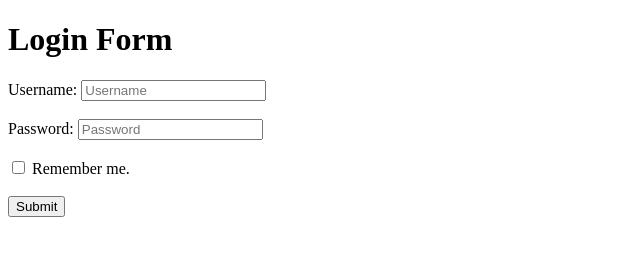
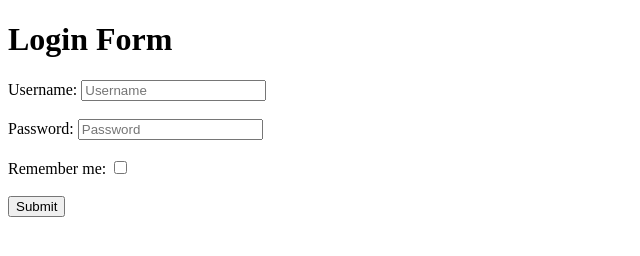
Before and after one commit to acciojob/remember-me-login-form-srujana-porandla, a website: page main.html in a window 1280 px wide. Shown: the full height of the page, 0-640 px from the left. Drawn offline with Linux system fonts and the light colour scheme.

Commit message:
created a submission

```diff
--- a/main.html
+++ b/main.html
@@ -18,8 +18,8 @@
 		<input id="password" type="password" placeholder="Password"/>
 		<br/>
 		<br/>
-		<label for="checkbox"></label>
-		<input id="checkbox" type="checkbox"/> Remember me.
+		<label for="checkbox">Remember me:</label>
+		<input id="checkbox" type="checkbox"/>
 		<br/>
 		<br/>
 		<label for="button"></label>
```
